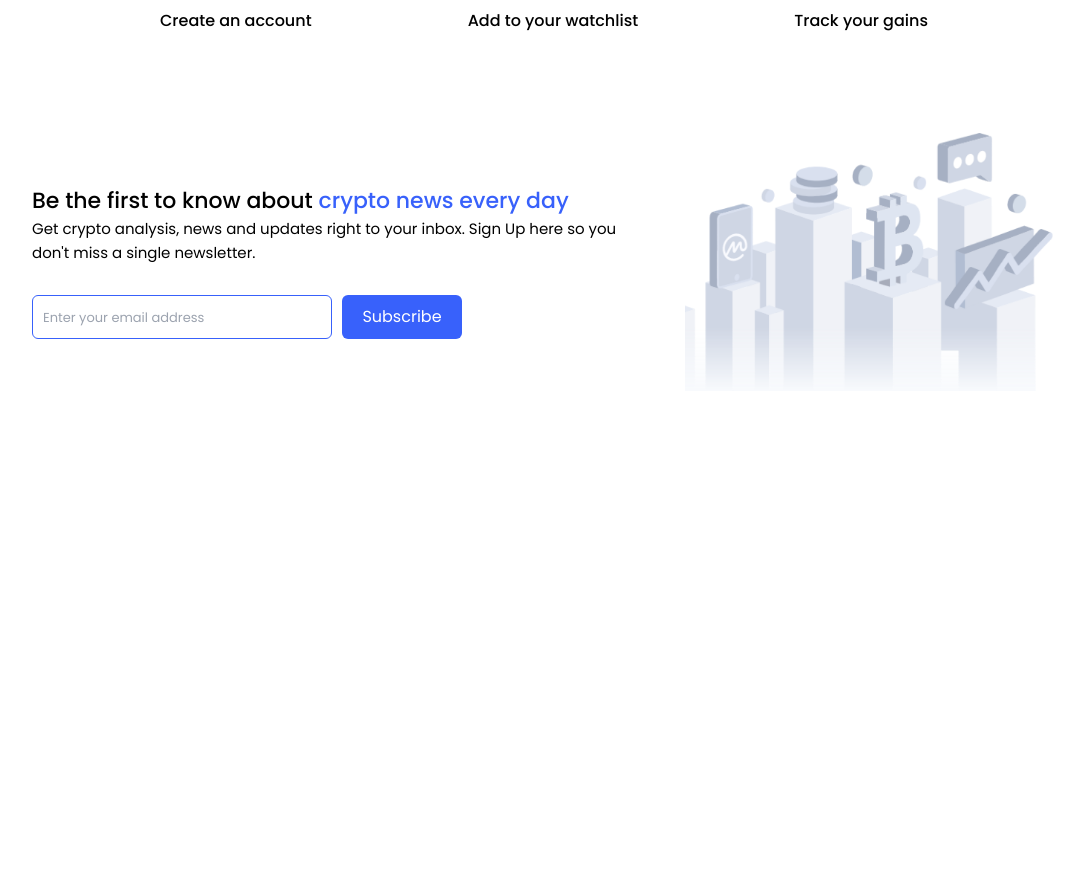
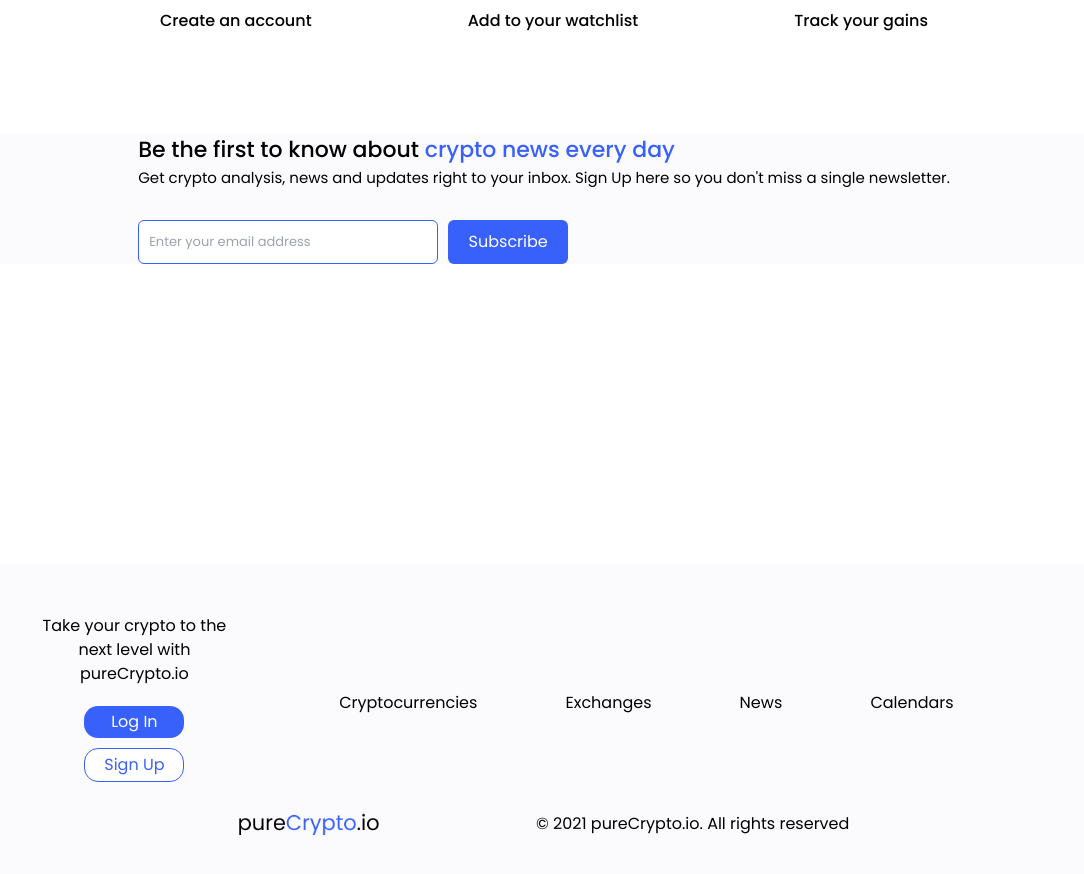
Before and after one commit to aabb1998/Krypt.io, a React (Vite) app in the folder client/: page / in a window 1280 px wide. Shown: the part 1420-2294 px from the top of the page, without its empty margins (96-1180 px from the left). Before the commit the page ends 2111 px from the top, so only its background shows below. Built offline with nearby package versions, Linux system fonts and the light colour scheme.

Commit message:
Added Footer. Need to fix mailing list.

```diff
--- a/client/src/Components/Footer.jsx
+++ /dev/null
@@ -1,7 +0,0 @@
-import React from "react";
-
-const Footer = () => {
-	return <div></div>;
-};
-
-export default Footer;
--- /dev/null
+++ b/client/src/Components/Footer/Footer.css
@@ -0,0 +1,117 @@
+.footer__section {
+  display: flex;
+  flex-direction: column;
+  justify-content: space-around;
+  background-color: #fbfbfe;
+  padding: 50px 0px 50px 0px;
+  -webkit-touch-callout: none; /* iOS Safari */
+  -webkit-user-select: none; /* Safari */
+  -khtml-user-select: none; /* Konqueror HTML */
+  -moz-user-select: none; /* Old versions of Firefox */
+  -ms-user-select: none; /* Internet Explorer/Edge */
+  user-select: none; /* Non-prefixed version, currently
+                                  supported by Chrome, Edge, Opera and Firefox */
+}
+
+.footer__section-container {
+  display: flex;
+  flex-direction: row;
+  width: 80%;
+  margin: auto;
+  align-items: center;
+  justify-content: center;
+}
+
+.footer__section-left {
+  display: flex;
+  flex-direction: column;
+  width: 20%;
+  justify-content: center;
+  align-items: center;
+  text-align: center;
+}
+
+.footer__section-left p {
+  margin-bottom: 20px;
+}
+
+.footer__button-login {
+  padding: 4px;
+  background-color: #3861fb;
+  width: 100px;
+  color: white;
+  border-radius: 14px;
+  margin-bottom: 10px;
+}
+
+.footer__button-signup {
+  padding: 4px;
+  background-color: white;
+  border: 1px solid #3861fb;
+  width: 100px;
+  color: #3861fb;
+  border-radius: 14px;
+  margin-bottom: 10px;
+}
+
+.footer__section-right ul {
+  display: flex;
+  justify-content: space-between;
+}
+
+.footer__section-right {
+  width: 60%;
+  margin: auto;
+  display: flex;
+  flex-direction: column;
+  justify-content: space-between;
+}
+
+.footer__section-logo {
+  width: 60%;
+  display: flex;
+  flex-direction: row;
+  align-items: center;
+  justify-content: space-around;
+  margin: auto;
+  margin-top: 20px;
+}
+
+.footer__section-right nav ul li {
+  cursor: pointer;
+}
+
+.footer__section-logo img {
+  width: 140px;
+}
+
+@media screen and (max-width: 902px) {
+  .footer__section-container {
+    flex-direction: column;
+  }
+
+  .footer__section-left {
+    width: 50%;
+    margin-bottom: 20px;
+  }
+
+  .footer__section-right nav ul {
+    flex-direction: column;
+    align-items: center;
+    margin-top: 20px;
+  }
+
+  .footer__section-right nav ul li {
+    margin-bottom: 7px;
+    font-weight: 500;
+  }
+
+  .footer__section-logo {
+    flex-direction: column;
+    text-align: center;
+  }
+
+  .footer__section-logo img {
+    margin-bottom: 10px;
+  }
+}
--- /dev/null
+++ b/client/src/Components/Footer/Footer.jsx
@@ -0,0 +1,33 @@
+import React from 'react';
+import './Footer.css';
+import logo from '../../assets/logo.png';
+
+const Footer = () => {
+  return (
+    <div className="footer__section">
+      <div className="footer__section-container">
+        <div className="footer__section-left">
+          <p>Take your crypto to the next level with pureCrypto.io</p>
+          <button className="footer__button-login">Log In</button>
+          <button className="footer__button-signup">Sign Up</button>
+        </div>
+        <div className="footer__section-right">
+          <nav>
+            <ul>
+              <li>Cryptocurrencies</li>
+              <li>Exchanges</li>
+              <li>News</li>
+              <li>Calendars</li>
+            </ul>
+          </nav>
+        </div>
+      </div>
+      <div className="footer__section-logo">
+        <img src={logo} alt="" />
+        <p>© 2021 pureCrypto.io. All rights reserved</p>
+      </div>
+    </div>
+  );
+};
+
+export default Footer;
--- a/client/src/Components/GetStarted/GetStarted.css
+++ b/client/src/Components/GetStarted/GetStarted.css
@@ -1,8 +1,7 @@
 .started__section {
   display: flex;
   flex-direction: column;
-  margin-top: 100px;
-  margin-bottom: 100px;
+  padding: 100px 0px 100px 0px;
   -webkit-touch-callout: none; /* iOS Safari */
   -webkit-user-select: none; /* Safari */
   -khtml-user-select: none; /* Konqueror HTML */
--- a/client/src/Components/MailingList/MailingList.css
+++ b/client/src/Components/MailingList/MailingList.css
@@ -1,9 +1,9 @@
 .mailing__section {
   display: flex;
   flex-direction: row;
-  width: 80%;
-  margin: auto;
   align-items: center;
+  background-color: #fbfbfe;
+  width: 100%;
   justify-content: center;
   margin-bottom: 300px;
   -webkit-touch-callout: none; /* iOS Safari */
@@ -59,24 +59,26 @@
 
 .mailing__section-right {
   height: auto;
-  width: 500px;
   margin-left: 50px;
 }
 
+.mailing__section-right img {
+  height: auto;
+}
+
+.mailing__container {
+  display: flex;
+  flex-direction: row;
+  align-items: center;
+  justify-content: center;
+  width: 80%;
+}
+
 @media screen and (max-width: 929px) {
-  .mailing__section {
-    display: flex;
-    flex-direction: column-reverse;
-    width: 60%;
-    align-items: center;
-    justify-content: center;
-    margin: auto;
-    margin-bottom: 200px;
-  }
-
   .mailing__section-right {
     height: auto;
     width: auto;
+    margin-left: 0px;
   }
 
   .mailing__section-left {
--- a/client/src/Components/MailingList/MailingList.jsx
+++ b/client/src/Components/MailingList/MailingList.jsx
@@ -5,6 +5,7 @@ import mailImg from '../../assets/mailinglist.png';
 const MailingList = () => {
   return (
     <div className="mailing__section">
+      <div className="mailing__container">
         <div className="mailing__section-left">
           <div className="mailing__section-text">
             <h4>
@@ -21,8 +22,9 @@ const MailingList = () => {
             <button>Subscribe</button>
           </div>
         </div>
-      <div className="mailing__section-right">
+        {/* <div className="mailing__section-right">
           <img src={mailImg} alt="" />
+        </div> */}
       </div>
     </div>
   );
--- a/client/src/Components/Preview/Preview.jsx
+++ b/client/src/Components/Preview/Preview.jsx
@@ -7,10 +7,8 @@ const Preview = () => {
     <div className="preview__section">
       <div className="preview__header">
         <h1 className="preview__text">
-          The easiest way to <br />
-          <span style={{ color: '#3861FB' }}>
-            track multiple cryptocurrencies.
-          </span>
+          The Easiest Way To <br />
+          <span style={{ color: '#3861FB' }}>Track Multiple Currencies.</span>
         </h1>
       </div>
       <div className="preview__desc">
--- a/client/src/Components/index.js
+++ b/client/src/Components/index.js
@@ -2,5 +2,5 @@ export { default as Navbar } from './Navbar/Navbar';
 export { default as Preview } from './Preview/Preview';
 export { default as LiveMarket } from './LiveMarket';
 export { default as GetStarted } from './GetStarted/GetStarted';
-export { default as Footer } from './Footer';
+export { default as Footer } from './Footer/Footer';
 export { default as MailingList } from './MailingList/MailingList';
```
Lines whose indentation alone changed are shown as unchanged.
